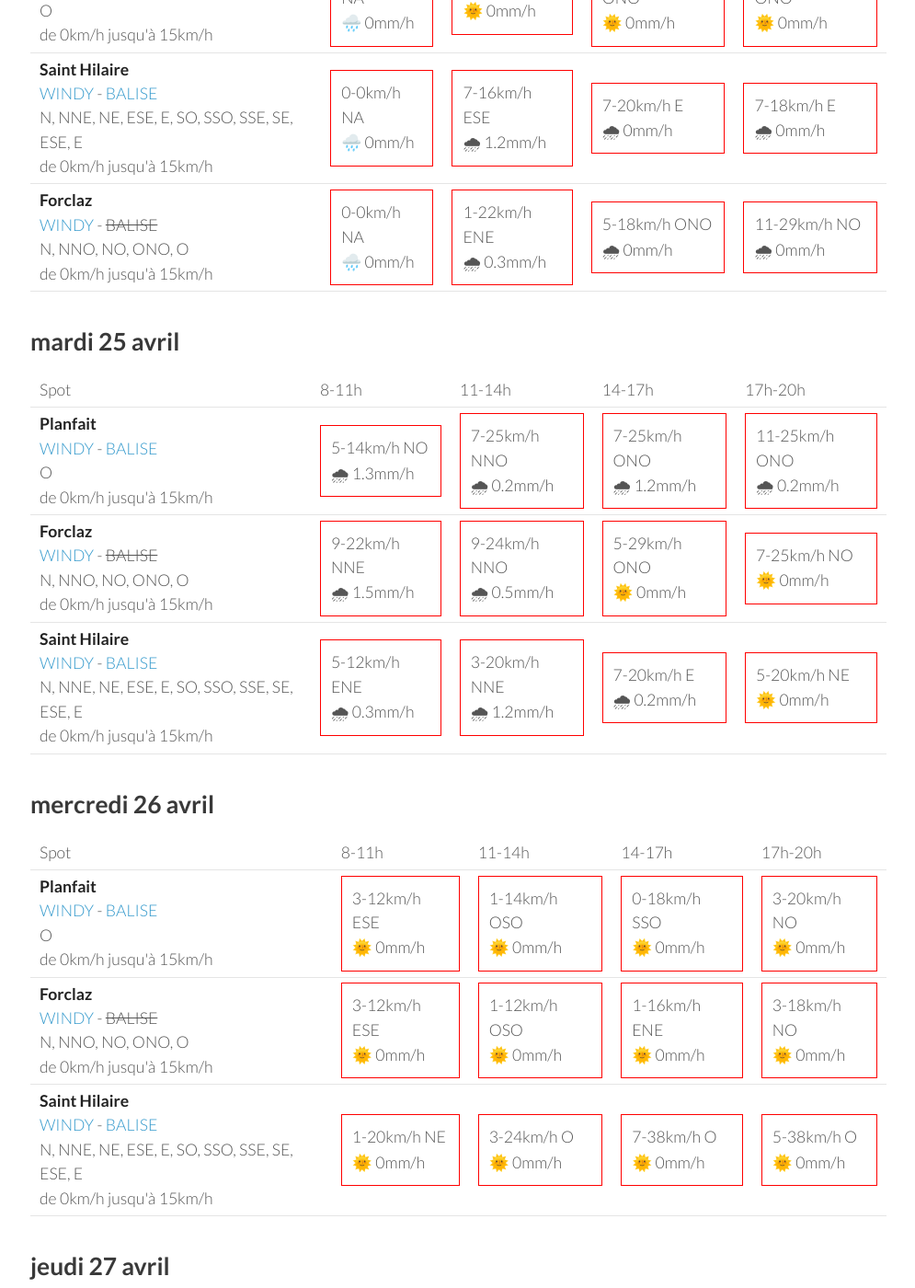
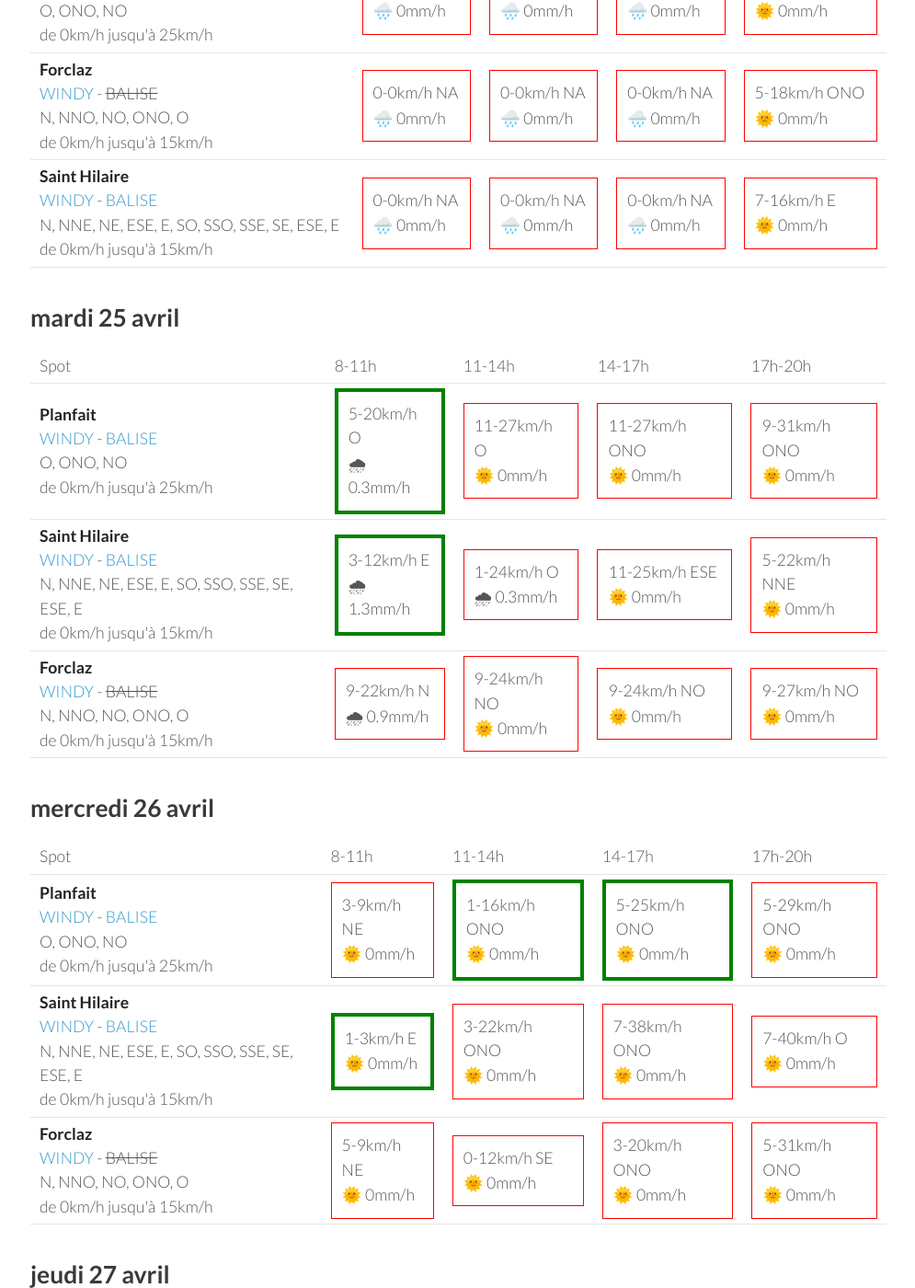
Before and after one commit to parapente-dans-le-nord/parapente-dans-le-nord.github.io, a Jekyll site: the page built from alpes_nord.markdown, in a window 1280 px wide and 1400 px high, scrolled down 426 px. Shown: the whole window at 92% size, without its empty margins (25-1020 px from the left). Built offline with Jekyll 4.4.1, drawn with Linux system fonts in a browser that asks for light colours; some of the changed text lies outside the part shown.

Commit message:
update index.markdown

```diff
--- a/alpes_nord.markdown
+++ b/alpes_nord.markdown
@@ -22,30 +22,30 @@ page mise à jour le lundi 24 avril 13:26
       <td>17h-20h</td>
     </tr>
 <tr>
-        <td><strong>Planfait</strong><br><a href="https://windy.com/45.853/6.223?45.415,6.223,8">WINDY</a> - <span class=""><a href="https://www.openwindmap.org/PP496">BALISE</a> </span><br> <span class="vent-favorable">O</span><br><span class="force-vent">de 0km/h jusqu'à 15km/h</span> </td>
+        <td><strong>Planfait</strong><br><a href="https://windy.com/45.853/6.223?45.415,6.223,8">WINDY</a> - <span class=""><a href="https://www.openwindmap.org/PP496">BALISE</a> </span><br> <span class="vent-favorable">O, ONO, NO</span><br><span class="force-vent">de 0km/h jusqu'à 25km/h</span> </td>
 
             <td><div class="not-flyable"><p>0-0km/h NA</p><p>🌧️ 0mm/h</p></div></td>
-            <td><div class="not-flyable"><p>5-20km/h O</p><p>🌞 0mm/h</p></div></td>
-            <td><div class="not-flyable"><p>11-25km/h ONO</p><p>🌞 0mm/h</p></div></td>
-            <td><div class="not-flyable"><p>11-29km/h ONO</p><p>🌞 0mm/h</p></div></td>
+            <td><div class="not-flyable"><p>0-0km/h NA</p><p>🌧️ 0mm/h</p></div></td>
+            <td><div class="not-flyable"><p>0-0km/h NA</p><p>🌧️ 0mm/h</p></div></td>
+            <td><div class="not-flyable"><p>11-27km/h O</p><p>🌞 0mm/h</p></div></td>
+
+    </tr>
+<tr>
+        <td><strong>Forclaz</strong><br><a href="https://windy.com/45.814/6.247?45.375,6.246,8,m:eVwaglz">WINDY</a> - <span class="no-balise"> BALISE </span><br> <span class="vent-favorable">N, NNO, NO, ONO, O</span><br><span class="force-vent">de 0km/h jusqu'à 15km/h</span> </td>
+
+            <td><div class="not-flyable"><p>0-0km/h NA</p><p>🌧️ 0mm/h</p></div></td>
+            <td><div class="not-flyable"><p>0-0km/h NA</p><p>🌧️ 0mm/h</p></div></td>
+            <td><div class="not-flyable"><p>0-0km/h NA</p><p>🌧️ 0mm/h</p></div></td>
+            <td><div class="not-flyable"><p>5-18km/h ONO</p><p>🌞 0mm/h</p></div></td>
 
     </tr>
 <tr>
         <td><strong>Saint Hilaire</strong><br><a href="https://windy.com/45.307/5.888?45.087,5.889,9,m:eUFagkX">WINDY</a> - <span class=""><a href="http://www.balisemeteo.com/balise.php?idBalise=61">BALISE</a> </span><br> <span class="vent-favorable">N, NNE, NE, ESE, E, SO, SSO, SSE, SE, ESE, E</span><br><span class="force-vent">de 0km/h jusqu'à 15km/h</span> </td>
 
             <td><div class="not-flyable"><p>0-0km/h NA</p><p>🌧️ 0mm/h</p></div></td>
-            <td><div class="not-flyable"><p>7-16km/h ESE</p><p>🌧 1.2mm/h</p></div></td>
-            <td><div class="not-flyable"><p>7-20km/h E</p><p>🌧 0mm/h</p></div></td>
-            <td><div class="not-flyable"><p>7-18km/h E</p><p>🌧 0mm/h</p></div></td>
-
-    </tr>
-<tr>
-        <td><strong>Forclaz</strong><br><a href="https://windy.com/45.814/6.247?45.375,6.246,8,m:eVwaglz">WINDY</a> - <span class="no-balise"> BALISE </span><br> <span class="vent-favorable">N, NNO, NO, ONO, O</span><br><span class="force-vent">de 0km/h jusqu'à 15km/h</span> </td>
-
             <td><div class="not-flyable"><p>0-0km/h NA</p><p>🌧️ 0mm/h</p></div></td>
-            <td><div class="not-flyable"><p>1-22km/h ENE</p><p>🌧 0.3mm/h</p></div></td>
-            <td><div class="not-flyable"><p>5-18km/h ONO</p><p>🌧 0mm/h</p></div></td>
-            <td><div class="not-flyable"><p>11-29km/h NO</p><p>🌧 0mm/h</p></div></td>
+            <td><div class="not-flyable"><p>0-0km/h NA</p><p>🌧️ 0mm/h</p></div></td>
+            <td><div class="not-flyable"><p>7-16km/h E</p><p>🌞 0mm/h</p></div></td>
 
     </tr>
 
@@ -65,32 +65,32 @@ page mise à jour le lundi 24 avril 13:26
       <td>17h-20h</td>
     </tr>
 <tr>
-        <td><strong>Planfait</strong><br><a href="https://windy.com/45.853/6.223?45.415,6.223,8">WINDY</a> - <span class=""><a href="https://www.openwindmap.org/PP496">BALISE</a> </span><br> <span class="vent-favorable">O</span><br><span class="force-vent">de 0km/h jusqu'à 15km/h</span> </td>
+        <td><strong>Planfait</strong><br><a href="https://windy.com/45.853/6.223?45.415,6.223,8">WINDY</a> - <span class=""><a href="https://www.openwindmap.org/PP496">BALISE</a> </span><br> <span class="vent-favorable">O, ONO, NO</span><br><span class="force-vent">de 0km/h jusqu'à 25km/h</span> </td>
 
-            <td><div class="not-flyable"><p>5-14km/h NO</p><p>🌧 1.3mm/h</p></div></td>
-            <td><div class="not-flyable"><p>7-25km/h NNO</p><p>🌧 0.2mm/h</p></div></td>
-            <td><div class="not-flyable"><p>7-25km/h ONO</p><p>🌧 1.2mm/h</p></div></td>
-            <td><div class="not-flyable"><p>11-25km/h ONO</p><p>🌧 0.2mm/h</p></div></td>
+            <td><div class="flyable"><p>5-20km/h O</p><p>🌧 0.3mm/h</p></div></td>
+            <td><div class="not-flyable"><p>11-27km/h O</p><p>🌞 0mm/h</p></div></td>
+            <td><div class="not-flyable"><p>11-27km/h ONO</p><p>🌞 0mm/h</p></div></td>
+            <td><div class="not-flyable"><p>9-31km/h ONO</p><p>🌞 0mm/h</p></div></td>
+
+
+    </tr>
+<tr>
+        <td><strong>Saint Hilaire</strong><br><a href="https://windy.com/45.307/5.888?45.087,5.889,9,m:eUFagkX">WINDY</a> - <span class=""><a href="http://www.balisemeteo.com/balise.php?idBalise=61">BALISE</a> </span><br> <span class="vent-favorable">N, NNE, NE, ESE, E, SO, SSO, SSE, SE, ESE, E</span><br><span class="force-vent">de 0km/h jusqu'à 15km/h</span> </td>
+
+            <td><div class="flyable"><p>3-12km/h E</p><p>🌧 1.3mm/h</p></div></td>
+            <td><div class="not-flyable"><p>1-24km/h O</p><p>🌧 0.3mm/h</p></div></td>
+            <td><div class="not-flyable"><p>11-25km/h ESE</p><p>🌞 0mm/h</p></div></td>
+            <td><div class="not-flyable"><p>5-22km/h NNE</p><p>🌞 0mm/h</p></div></td>
 
 
     </tr>
 <tr>
         <td><strong>Forclaz</strong><br><a href="https://windy.com/45.814/6.247?45.375,6.246,8,m:eVwaglz">WINDY</a> - <span class="no-balise"> BALISE </span><br> <span class="vent-favorable">N, NNO, NO, ONO, O</span><br><span class="force-vent">de 0km/h jusqu'à 15km/h</span> </td>
 
-            <td><div class="not-flyable"><p>9-22km/h NNE</p><p>🌧 1.5mm/h</p></div></td>
-            <td><div class="not-flyable"><p>9-24km/h NNO</p><p>🌧 0.5mm/h</p></div></td>
-            <td><div class="not-flyable"><p>5-29km/h ONO</p><p>🌞 0mm/h</p></div></td>
-            <td><div class="not-flyable"><p>7-25km/h NO</p><p>🌞 0mm/h</p></div></td>
-
-
-    </tr>
-<tr>
-        <td><strong>Saint Hilaire</strong><br><a href="https://windy.com/45.307/5.888?45.087,5.889,9,m:eUFagkX">WINDY</a> - <span class=""><a href="http://www.balisemeteo.com/balise.php?idBalise=61">BALISE</a> </span><br> <span class="vent-favorable">N, NNE, NE, ESE, E, SO, SSO, SSE, SE, ESE, E</span><br><span class="force-vent">de 0km/h jusqu'à 15km/h</span> </td>
-
-            <td><div class="not-flyable"><p>5-12km/h ENE</p><p>🌧 0.3mm/h</p></div></td>
-            <td><div class="not-flyable"><p>3-20km/h NNE</p><p>🌧 1.2mm/h</p></div></td>
-            <td><div class="not-flyable"><p>7-20km/h E</p><p>🌧 0.2mm/h</p></div></td>
-            <td><div class="not-flyable"><p>5-20km/h NE</p><p>🌞 0mm/h</p></div></td>
+            <td><div class="not-flyable"><p>9-22km/h N</p><p>🌧 0.9mm/h</p></div></td>
+            <td><div class="not-flyable"><p>9-24km/h NO</p><p>🌞 0mm/h</p></div></td>
+            <td><div class="not-flyable"><p>9-24km/h NO</p><p>🌞 0mm/h</p></div></td>
+            <td><div class="not-flyable"><p>9-27km/h NO</p><p>🌞 0mm/h</p></div></td>
 
 
     </tr>
@@ -111,32 +111,32 @@ page mise à jour le lundi 24 avril 13:26
       <td>17h-20h</td>
     </tr>
 <tr>
-        <td><strong>Planfait</strong><br><a href="https://windy.com/45.853/6.223?45.415,6.223,8">WINDY</a> - <span class=""><a href="https://www.openwindmap.org/PP496">BALISE</a> </span><br> <span class="vent-favorable">O</span><br><span class="force-vent">de 0km/h jusqu'à 15km/h</span> </td>
+        <td><strong>Planfait</strong><br><a href="https://windy.com/45.853/6.223?45.415,6.223,8">WINDY</a> - <span class=""><a href="https://www.openwindmap.org/PP496">BALISE</a> </span><br> <span class="vent-favorable">O, ONO, NO</span><br><span class="force-vent">de 0km/h jusqu'à 25km/h</span> </td>
 
-            <td><div class="not-flyable"><p>3-12km/h ESE</p><p>🌞 0mm/h</p></div></td>
-            <td><div class="not-flyable"><p>1-14km/h OSO</p><p>🌞 0mm/h</p></div></td>
-            <td><div class="not-flyable"><p>0-18km/h SSO</p><p>🌞 0mm/h</p></div></td>
-            <td><div class="not-flyable"><p>3-20km/h NO</p><p>🌞 0mm/h</p></div></td>
+            <td><div class="not-flyable"><p>3-9km/h NE</p><p>🌞 0mm/h</p></div></td>
+            <td><div class="flyable"><p>1-16km/h ONO</p><p>🌞 0mm/h</p></div></td>
+            <td><div class="flyable"><p>5-25km/h ONO</p><p>🌞 0mm/h</p></div></td>
+            <td><div class="not-flyable"><p>5-29km/h ONO</p><p>🌞 0mm/h</p></div></td>
+
+
+    </tr>
+<tr>
+        <td><strong>Saint Hilaire</strong><br><a href="https://windy.com/45.307/5.888?45.087,5.889,9,m:eUFagkX">WINDY</a> - <span class=""><a href="http://www.balisemeteo.com/balise.php?idBalise=61">BALISE</a> </span><br> <span class="vent-favorable">N, NNE, NE, ESE, E, SO, SSO, SSE, SE, ESE, E</span><br><span class="force-vent">de 0km/h jusqu'à 15km/h</span> </td>
+
+            <td><div class="flyable"><p>1-3km/h E</p><p>🌞 0mm/h</p></div></td>
+            <td><div class="not-flyable"><p>3-22km/h ONO</p><p>🌞 0mm/h</p></div></td>
+            <td><div class="not-flyable"><p>7-38km/h ONO</p><p>🌞 0mm/h</p></div></td>
+            <td><div class="not-flyable"><p>7-40km/h O</p><p>🌞 0mm/h</p></div></td>
 
 
     </tr>
 <tr>
         <td><strong>Forclaz</strong><br><a href="https://windy.com/45.814/6.247?45.375,6.246,8,m:eVwaglz">WINDY</a> - <span class="no-balise"> BALISE </span><br> <span class="vent-favorable">N, NNO, NO, ONO, O</span><br><span class="force-vent">de 0km/h jusqu'à 15km/h</span> </td>
 
-            <td><div class="not-flyable"><p>3-12km/h ESE</p><p>🌞 0mm/h</p></div></td>
-            <td><div class="not-flyable"><p>1-12km/h OSO</p><p>🌞 0mm/h</p></div></td>
-            <td><div class="not-flyable"><p>1-16km/h ENE</p><p>🌞 0mm/h</p></div></td>
-            <td><div class="not-flyable"><p>3-18km/h NO</p><p>🌞 0mm/h</p></div></td>
-
-
-    </tr>
-<tr>
-        <td><strong>Saint Hilaire</strong><br><a href="https://windy.com/45.307/5.888?45.087,5.889,9,m:eUFagkX">WINDY</a> - <span class=""><a href="http://www.balisemeteo.com/balise.php?idBalise=61">BALISE</a> </span><br> <span class="vent-favorable">N, NNE, NE, ESE, E, SO, SSO, SSE, SE, ESE, E</span><br><span class="force-vent">de 0km/h jusqu'à 15km/h</span> </td>
-
-            <td><div class="not-flyable"><p>1-20km/h NE</p><p>🌞 0mm/h</p></div></td>
-            <td><div class="not-flyable"><p>3-24km/h O</p><p>🌞 0mm/h</p></div></td>
-            <td><div class="not-flyable"><p>7-38km/h O</p><p>🌞 0mm/h</p></div></td>
-            <td><div class="not-flyable"><p>5-38km/h O</p><p>🌞 0mm/h</p></div></td>
+            <td><div class="not-flyable"><p>5-9km/h NE</p><p>🌞 0mm/h</p></div></td>
+            <td><div class="not-flyable"><p>0-12km/h SE</p><p>🌞 0mm/h</p></div></td>
+            <td><div class="not-flyable"><p>3-20km/h ONO</p><p>🌞 0mm/h</p></div></td>
+            <td><div class="not-flyable"><p>5-31km/h ONO</p><p>🌞 0mm/h</p></div></td>
 
 
     </tr>
@@ -157,32 +157,32 @@ page mise à jour le lundi 24 avril 13:26
       <td>17h-20h</td>
     </tr>
 <tr>
-        <td><strong>Planfait</strong><br><a href="https://windy.com/45.853/6.223?45.415,6.223,8">WINDY</a> - <span class=""><a href="https://www.openwindmap.org/PP496">BALISE</a> </span><br> <span class="vent-favorable">O</span><br><span class="force-vent">de 0km/h jusqu'à 15km/h</span> </td>
+        <td><strong>Planfait</strong><br><a href="https://windy.com/45.853/6.223?45.415,6.223,8">WINDY</a> - <span class=""><a href="https://www.openwindmap.org/PP496">BALISE</a> </span><br> <span class="vent-favorable">O, ONO, NO</span><br><span class="force-vent">de 0km/h jusqu'à 25km/h</span> </td>
 
             <td><div class="not-flyable"><p>3-12km/h E</p><p>🌞 0mm/h</p></div></td>
-            <td><div class="not-flyable"><p>3-16km/h O</p><p>🌞 0mm/h</p></div></td>
-            <td><div class="not-flyable"><p>5-24km/h ONO</p><p>🌞 0mm/h</p></div></td>
-            <td><div class="not-flyable"><p>3-24km/h OSO</p><p>🌞 0mm/h</p></div></td>
+            <td><div class="flyable"><p>1-16km/h O</p><p>🌞 0mm/h</p></div></td>
+            <td><div class="flyable"><p>3-20km/h O</p><p>🌞 0mm/h</p></div></td>
+            <td><div class="not-flyable"><p>5-29km/h O</p><p>🌞 0mm/h</p></div></td>
 
 
     </tr>
 <tr>
         <td><strong>Forclaz</strong><br><a href="https://windy.com/45.814/6.247?45.375,6.246,8,m:eVwaglz">WINDY</a> - <span class="no-balise"> BALISE </span><br> <span class="vent-favorable">N, NNO, NO, ONO, O</span><br><span class="force-vent">de 0km/h jusqu'à 15km/h</span> </td>
 
-            <td><div class="not-flyable"><p>5-14km/h ESE</p><p>🌞 0mm/h</p></div></td>
+            <td><div class="not-flyable"><p>3-14km/h ESE</p><p>🌞 0mm/h</p></div></td>
             <td><div class="not-flyable"><p>1-16km/h O</p><p>🌞 0mm/h</p></div></td>
-            <td><div class="not-flyable"><p>5-22km/h ONO</p><p>🌞 0mm/h</p></div></td>
-            <td><div class="not-flyable"><p>3-24km/h O</p><p>🌞 0mm/h</p></div></td>
+            <td><div class="not-flyable"><p>3-20km/h ONO</p><p>🌞 0mm/h</p></div></td>
+            <td><div class="not-flyable"><p>7-31km/h O</p><p>🌞 0mm/h</p></div></td>
 
 
     </tr>
 <tr>
         <td><strong>Saint Hilaire</strong><br><a href="https://windy.com/45.307/5.888?45.087,5.889,9,m:eUFagkX">WINDY</a> - <span class=""><a href="http://www.balisemeteo.com/balise.php?idBalise=61">BALISE</a> </span><br> <span class="vent-favorable">N, NNE, NE, ESE, E, SO, SSO, SSE, SE, ESE, E</span><br><span class="force-vent">de 0km/h jusqu'à 15km/h</span> </td>
 
-            <td><div class="not-flyable"><p>3-22km/h E</p><p>🌞 0mm/h</p></div></td>
-            <td><div class="not-flyable"><p>1-18km/h O</p><p>🌞 0mm/h</p></div></td>
-            <td><div class="not-flyable"><p>5-31km/h O</p><p>🌞 0mm/h</p></div></td>
-            <td><div class="not-flyable"><p>3-31km/h SO</p><p>🌧 0.3mm/h</p></div></td>
+            <td><div class="not-flyable"><p>1-20km/h ENE</p><p>🌞 0mm/h</p></div></td>
+            <td><div class="not-flyable"><p>1-16km/h O</p><p>🌞 0mm/h</p></div></td>
+            <td><div class="not-flyable"><p>7-35km/h OSO</p><p>🌞 0mm/h</p></div></td>
+            <td><div class="not-flyable"><p>5-38km/h OSO</p><p>🌞 0mm/h</p></div></td>
 
 
     </tr>
@@ -203,21 +203,11 @@ page mise à jour le lundi 24 avril 13:26
       <td>17h-20h</td>
     </tr>
 <tr>
-        <td><strong>Saint Hilaire</strong><br><a href="https://windy.com/45.307/5.888?45.087,5.889,9,m:eUFagkX">WINDY</a> - <span class=""><a href="http://www.balisemeteo.com/balise.php?idBalise=61">BALISE</a> </span><br> <span class="vent-favorable">N, NNE, NE, ESE, E, SO, SSO, SSE, SE, ESE, E</span><br><span class="force-vent">de 0km/h jusqu'à 15km/h</span> </td>
-
-            <td><div class="not-flyable"><p>3-35km/h SE</p><p>🌞 0mm/h</p></div></td>
-            <td><div class="not-flyable"><p>3-33km/h SSO</p><p>🌞 0mm/h</p></div></td>
-            <td><div class="not-flyable"><p>9-46km/h SO</p><p>🌞 0mm/h</p></div></td>
-            <td><div class="not-flyable"><p>3-46km/h SO</p><p>🌞 0mm/h</p></div></td>
-
-
-    </tr>
-<tr>
-        <td><strong>Planfait</strong><br><a href="https://windy.com/45.853/6.223?45.415,6.223,8">WINDY</a> - <span class=""><a href="https://www.openwindmap.org/PP496">BALISE</a> </span><br> <span class="vent-favorable">O</span><br><span class="force-vent">de 0km/h jusqu'à 15km/h</span> </td>
+        <td><strong>Planfait</strong><br><a href="https://windy.com/45.853/6.223?45.415,6.223,8">WINDY</a> - <span class=""><a href="https://www.openwindmap.org/PP496">BALISE</a> </span><br> <span class="vent-favorable">O, ONO, NO</span><br><span class="force-vent">de 0km/h jusqu'à 25km/h</span> </td>
 
             <td><div class="not-flyable"><p>7-25km/h ESE</p><p>🌧 0.4mm/h</p></div></td>
             <td><div class="not-flyable"><p>5-27km/h SSE</p><p>🌞 0mm/h</p></div></td>
-            <td><div class="not-flyable"><p>7-37km/h SSO</p><p>🌧 0.5mm/h</p></div></td>
+            <td><div class="not-flyable"><p>7-35km/h SSO</p><p>🌧 0.5mm/h</p></div></td>
             <td><div class="not-flyable"><p>5-33km/h SE</p><p>🌧 1.8mm/h</p></div></td>
 
 
@@ -225,10 +215,20 @@ page mise à jour le lundi 24 avril 13:26
 <tr>
         <td><strong>Forclaz</strong><br><a href="https://windy.com/45.814/6.247?45.375,6.246,8,m:eVwaglz">WINDY</a> - <span class="no-balise"> BALISE </span><br> <span class="vent-favorable">N, NNO, NO, ONO, O</span><br><span class="force-vent">de 0km/h jusqu'à 15km/h</span> </td>
 
-            <td><div class="not-flyable"><p>5-24km/h ESE</p><p>🌧 0.4mm/h</p></div></td>
-            <td><div class="not-flyable"><p>5-29km/h SE</p><p>🌞 0mm/h</p></div></td>
-            <td><div class="not-flyable"><p>5-35km/h SSO</p><p>🌧 0.9mm/h</p></div></td>
-            <td><div class="not-flyable"><p>3-31km/h SE</p><p>🌧 1.2mm/h</p></div></td>
+            <td><div class="not-flyable"><p>3-20km/h ESE</p><p>🌞 0mm/h</p></div></td>
+            <td><div class="not-flyable"><p>1-24km/h ESE</p><p>🌧 0.4mm/h</p></div></td>
+            <td><div class="not-flyable"><p>3-25km/h S</p><p>🌧 0.4mm/h</p></div></td>
+            <td><div class="not-flyable"><p>3-31km/h O</p><p>🌧 0.2mm/h</p></div></td>
+
+
+    </tr>
+<tr>
+        <td><strong>Saint Hilaire</strong><br><a href="https://windy.com/45.307/5.888?45.087,5.889,9,m:eUFagkX">WINDY</a> - <span class=""><a href="http://www.balisemeteo.com/balise.php?idBalise=61">BALISE</a> </span><br> <span class="vent-favorable">N, NNE, NE, ESE, E, SO, SSO, SSE, SE, ESE, E</span><br><span class="force-vent">de 0km/h jusqu'à 15km/h</span> </td>
+
+            <td><div class="not-flyable"><p>3-35km/h SE</p><p>🌞 0mm/h</p></div></td>
+            <td><div class="not-flyable"><p>3-33km/h SSO</p><p>🌞 0mm/h</p></div></td>
+            <td><div class="not-flyable"><p>9-46km/h SO</p><p>🌞 0mm/h</p></div></td>
+            <td><div class="not-flyable"><p>3-46km/h SO</p><p>🌞 0mm/h</p></div></td>
 
 
     </tr>
@@ -249,10 +249,10 @@ page mise à jour le lundi 24 avril 13:26
       <td>17h-20h</td>
     </tr>
 <tr>
-        <td><strong>Planfait</strong><br><a href="https://windy.com/45.853/6.223?45.415,6.223,8">WINDY</a> - <span class=""><a href="https://www.openwindmap.org/PP496">BALISE</a> </span><br> <span class="vent-favorable">O</span><br><span class="force-vent">de 0km/h jusqu'à 15km/h</span> </td>
+        <td><strong>Planfait</strong><br><a href="https://windy.com/45.853/6.223?45.415,6.223,8">WINDY</a> - <span class=""><a href="https://www.openwindmap.org/PP496">BALISE</a> </span><br> <span class="vent-favorable">O, ONO, NO</span><br><span class="force-vent">de 0km/h jusqu'à 25km/h</span> </td>
 
             <td><div class="not-flyable"><p>3-12km/h E</p><p>🌞 0mm/h</p></div></td>
-            <td><div class="not-flyable"><p>3-16km/h O</p><p>🌞 0mm/h</p></div></td>
+            <td><div class="flyable"><p>3-16km/h O</p><p>🌞 0mm/h</p></div></td>
             <td><div class="not-flyable"><p>7-27km/h ONO</p><p>🌞 0mm/h</p></div></td>
             <td><div class="not-flyable"><p>5-27km/h ONO</p><p>🌞 0mm/h</p></div></td>
 
@@ -261,10 +261,10 @@ page mise à jour le lundi 24 avril 13:26
 <tr>
         <td><strong>Forclaz</strong><br><a href="https://windy.com/45.814/6.247?45.375,6.246,8,m:eVwaglz">WINDY</a> - <span class="no-balise"> BALISE </span><br> <span class="vent-favorable">N, NNO, NO, ONO, O</span><br><span class="force-vent">de 0km/h jusqu'à 15km/h</span> </td>
 
-            <td><div class="not-flyable"><p>5-14km/h E</p><p>🌞 0mm/h</p></div></td>
-            <td><div class="not-flyable"><p>1-16km/h OSO</p><p>🌞 0mm/h</p></div></td>
-            <td><div class="not-flyable"><p>7-29km/h ONO</p><p>🌞 0mm/h</p></div></td>
-            <td><div class="not-flyable"><p>5-29km/h ONO</p><p>🌞 0mm/h</p></div></td>
+            <td><div class="not-flyable"><p>5-20km/h ESE</p><p>🌞 0mm/h</p></div></td>
+            <td><div class="not-flyable"><p>1-22km/h SSE</p><p>🌞 0mm/h</p></div></td>
+            <td><div class="not-flyable"><p>1-20km/h NNE</p><p>🌧 1mm/h</p></div></td>
+            <td><div class="not-flyable"><p>5-18km/h E</p><p>🌧 1.8mm/h</p></div></td>
 
 
     </tr>
```
Also changed, not shown: other parts of alpes_nord.markdown (+1 -1 lines).
